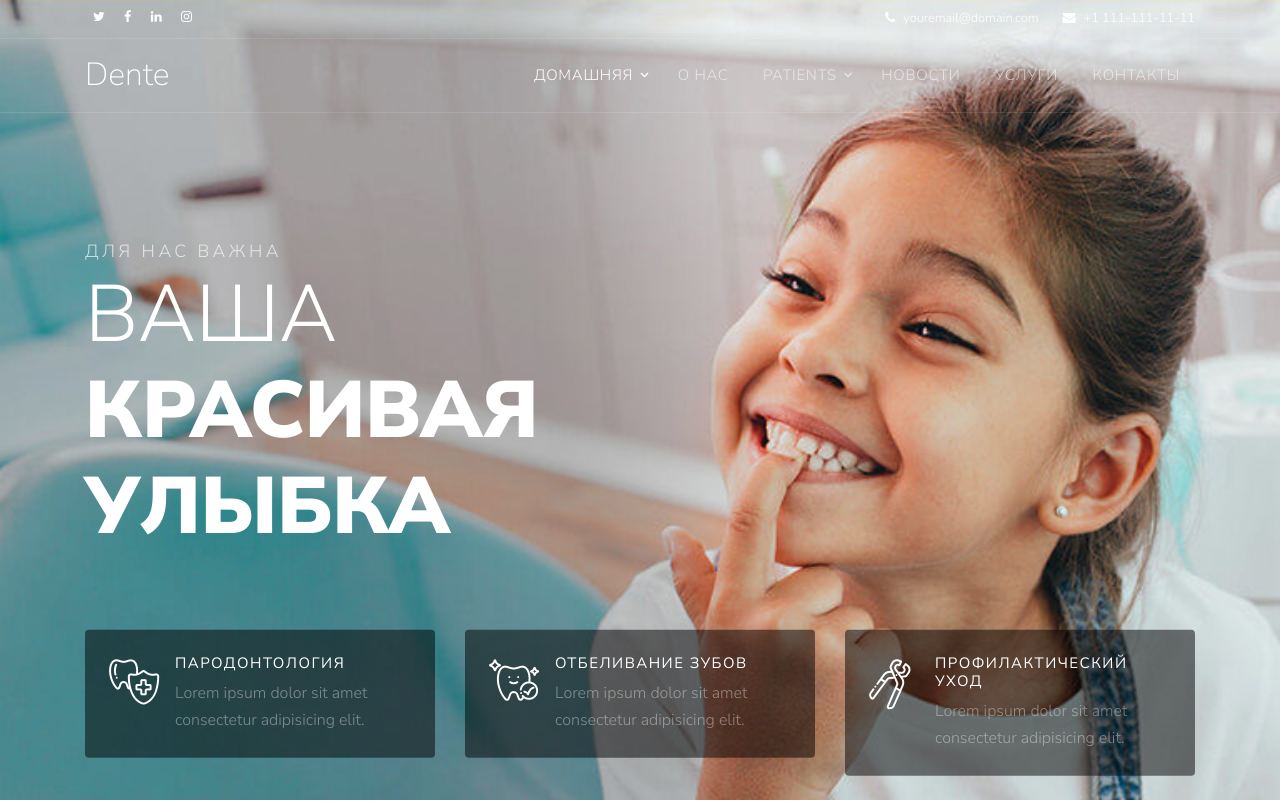
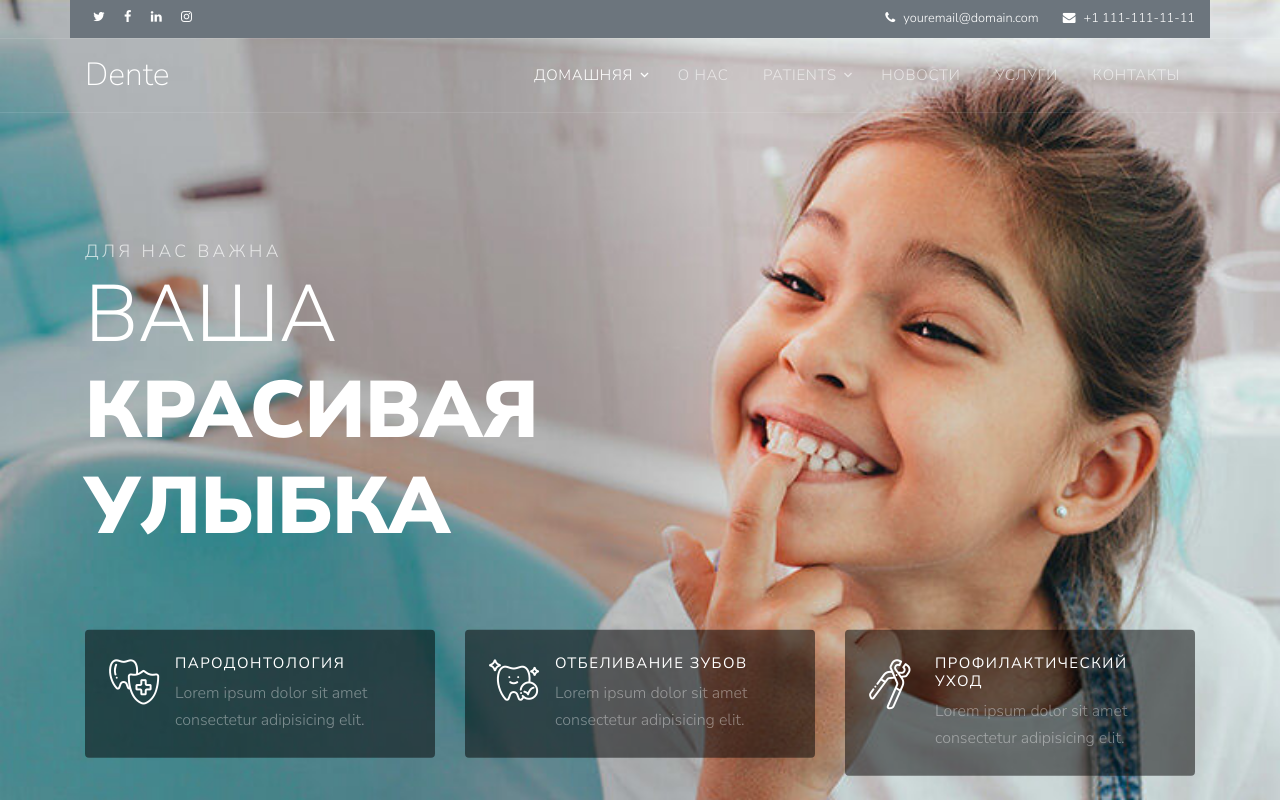
Before and after one commit to Yurashk/dentist, a plain HTML site: page index.html in a window 1280 px wide. Shown: the top 803 px of the page. Drawn offline with Linux system fonts and the light colour scheme; files whose address does not match are found by name.

Commit message:
add-bg-color.

```diff
--- a/index.html
+++ b/index.html
@@ -39,8 +39,8 @@
 
     <div class="site-navbar-wrap">
       <div class="site-navbar-top">
-        <div class="container py-2">
-          <div class="row align-items-center">
+        <div class="container py-2 bg-secondary">
+          <div class="row align-items-center ">
             <div class="col-6">
               <a href="#" class="p-2 pl-0"><span class="icon-twitter"></span></a>
               <a href="#" class="p-2 pl-0"><span class="icon-facebook"></span></a>
@@ -64,14 +64,14 @@
       </div>
       <div class="site-navbar">
         <div class="container py-1">
-          <div class="row align-items-center">
+          <div class="row align-items-center ">
             <div class="col-2">
               <h2 class="mb-0 site-logo"><a href="index.html">Dente</a></h2>
             </div>
             <div class="col-10">
               <nav class="site-navigation text-right" role="navigation">
                 <div class="container">
-                  <div class="d-inline-block d-lg-none ml-md-0 mr-auto py-3"><a href="#" class="site-menu-toggle js-menu-toggle text-white"><span class="icon-menu h3"></span></a></div>
+                  <div class="d-inline-block d-lg-none ml-md-0 mr-auto  py-3"><a href="#" class="site-menu-toggle  js-menu-toggle text-white"><span class="icon-menu  h3"></span></a></div>
 
                   <ul class="site-menu js-clone-nav d-none d-lg-block">
                     <li class="has-children active">
```
